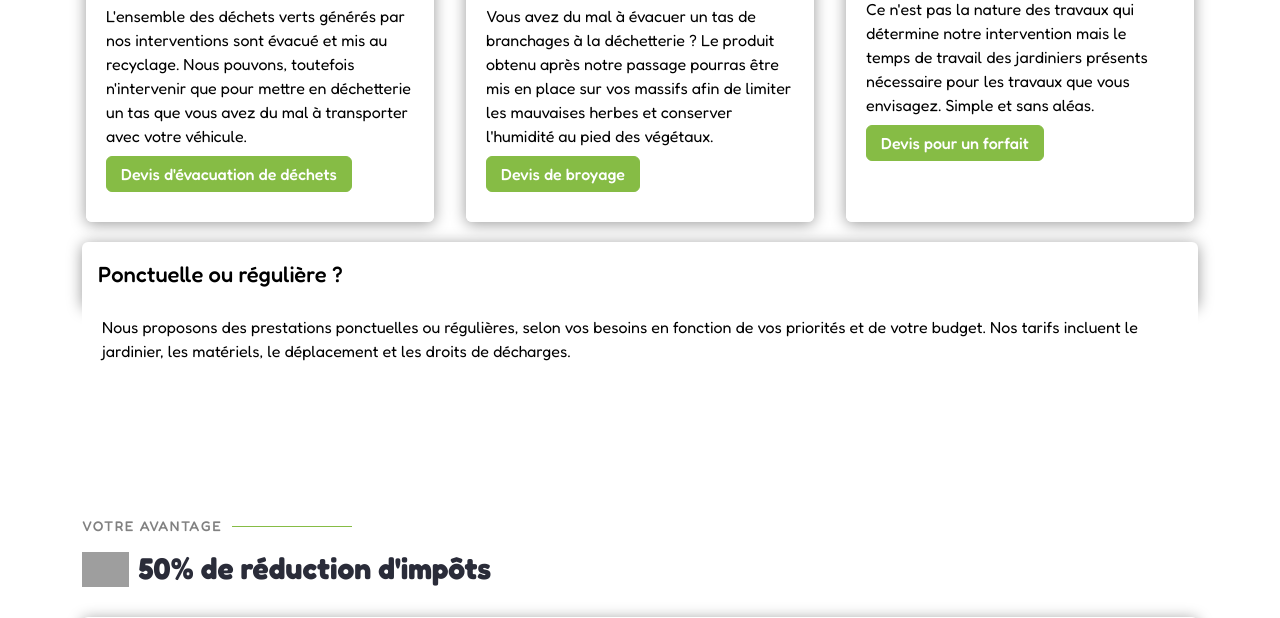
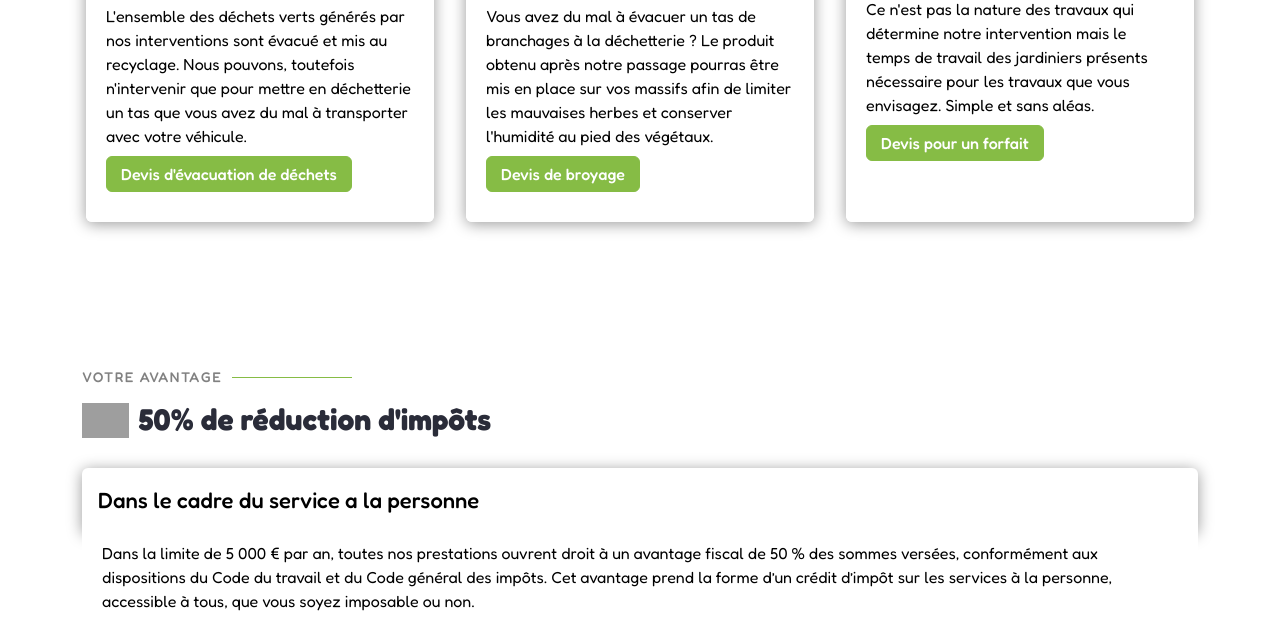
Before and after one commit to soikarleg/ejeri, a PHP site: page /index.php in a window 1280 px wide. Shown: the part 3575-4193 px from the top of the page. Run offline with PHP 8.4, Linux system fonts and the light colour scheme; some libraries are stand-ins or nearby versions; grey boxes are pictures that could not be loaded.

Commit message:
Commenter le texte sur les prestations ponctuelles ou régulières dans la section services

```diff
--- a/sections/prestations.php
+++ b/sections/prestations.php
@@ -114,7 +114,7 @@
 
 
         </div>
-        <p class="card-title-one myshadow p-3" data-aos="fade-up">Ponctuelle ou régulière ?</p>
-        <p class="card-body" data-aos="fade-up">Nous proposons des prestations ponctuelles ou régulières, selon vos besoins en fonction de vos priorités et de votre budget. Nos tarifs incluent le jardinier, les matériels, le déplacement et les droits de décharges.</p>
+        <!-- <p class="card-title-one myshadow p-3" data-aos="fade-up">Ponctuelle ou régulière ?</p>
+        <p class="card-body" data-aos="fade-up">Nous proposons des prestations ponctuelles ou régulières, selon vos besoins en fonction de vos priorités et de votre budget. Nos tarifs incluent le jardinier, les matériels, le déplacement et les droits de décharges.</p> -->
     </div>
 </section>
```
